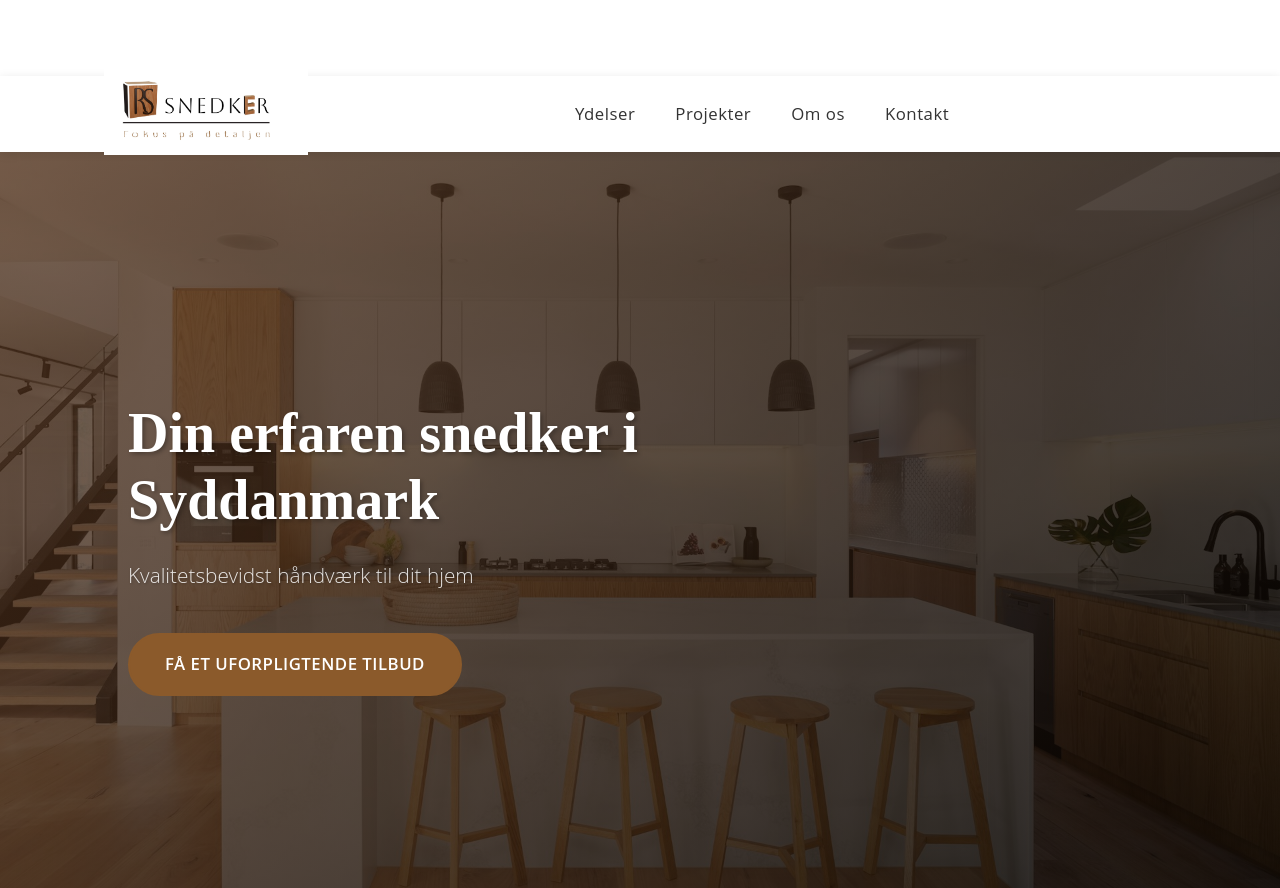
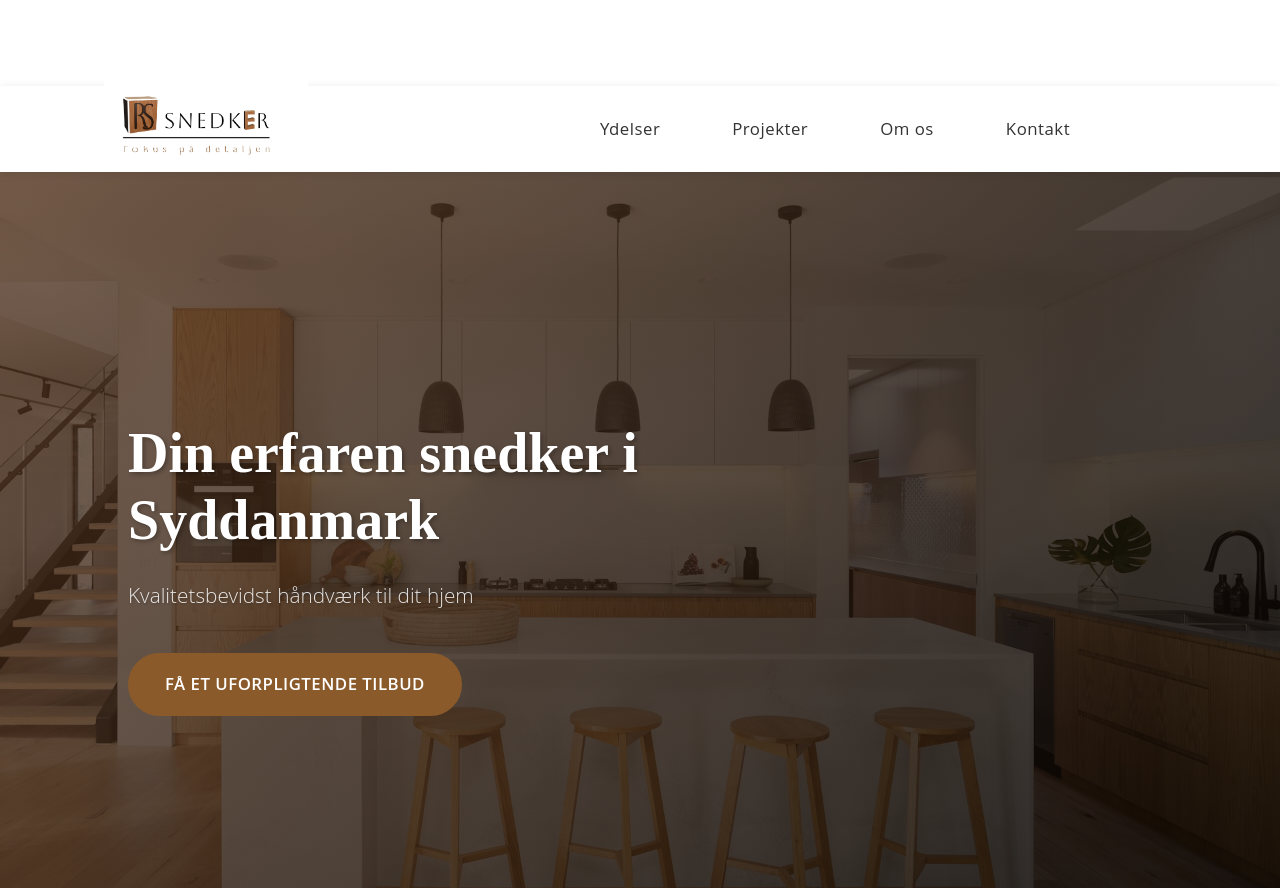
Before and after one commit to ralphboass/rs-snedker, a plain HTML site: page index.html in a window 1280 px wide. Shown: the top 888 px of the page. Drawn offline with Linux system fonts and the light colour scheme.

Commit message:
Update style.css

```diff
--- a/css/style.css
+++ b/css/style.css
@@ -83,13 +83,17 @@ ul {
 }
 
 /* Header & Navigation */
+body {
+    margin: 0;
+    padding: 0;
+}
+
 header {
     background-color: rgba(255, 255, 255, 0.98);
     position: relative;
     width: 100%;
     z-index: 1000;
-    transition: all 0.3s ease;
-    padding: 0.5rem 0;
+    padding: 0;
     box-shadow: 0 2px 10px rgba(0, 0, 0, 0.1);
 }
 
@@ -99,20 +103,21 @@ header.scrolled {
 
 nav {
     display: flex;
-    justify-content: space-between;
     align-items: center;
     max-width: 1200px;
     margin: 0 auto;
-    padding: 0 5%;
+    padding: 0.5rem 5%;
     position: relative;
+    gap: 40px;
 }
 
 .logo {
     display: flex;
     align-items: center;
-    height: 60px;
+    height: 70px;
     padding: 0;
     margin: 0;
+    margin-right: auto; /* Pushes everything else to the right */
 }
 
 .logo-img {
@@ -135,7 +140,7 @@ nav {
     margin: 0 auto;
     padding: 0;
     list-style: none;
-    grid-column: 2;
+    gap: 2rem;
 }
 
 .nav-links li {
@@ -192,7 +197,7 @@ nav {
     padding: 0 10%;
     position: relative;
     overflow: hidden;
-    margin-top: 0;
+    margin: 0;
 }
 
 .hero p {
```
